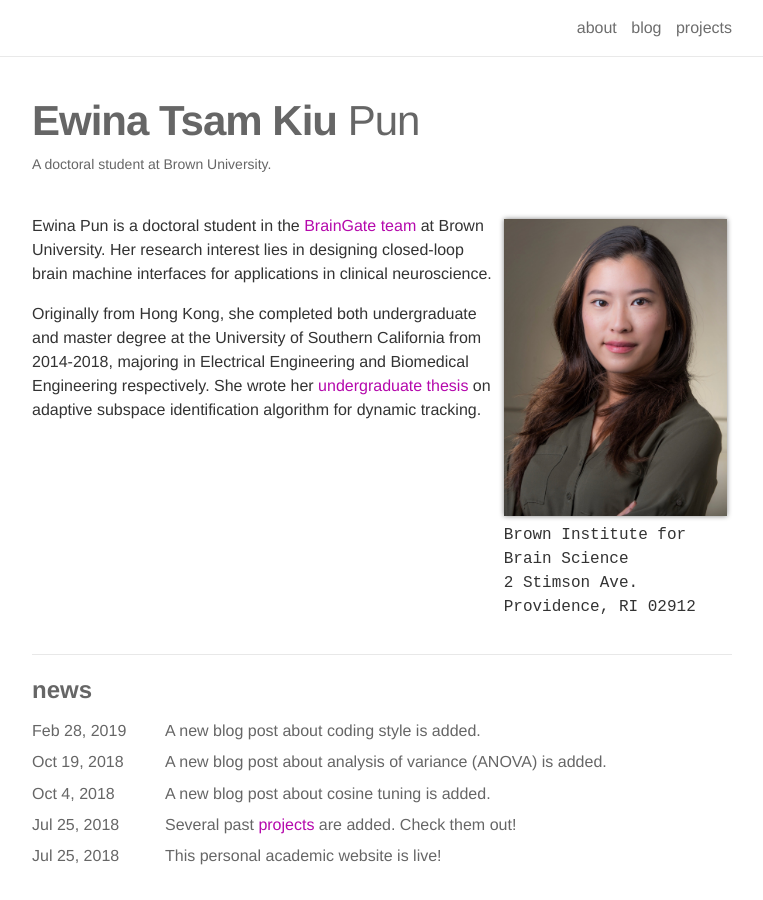
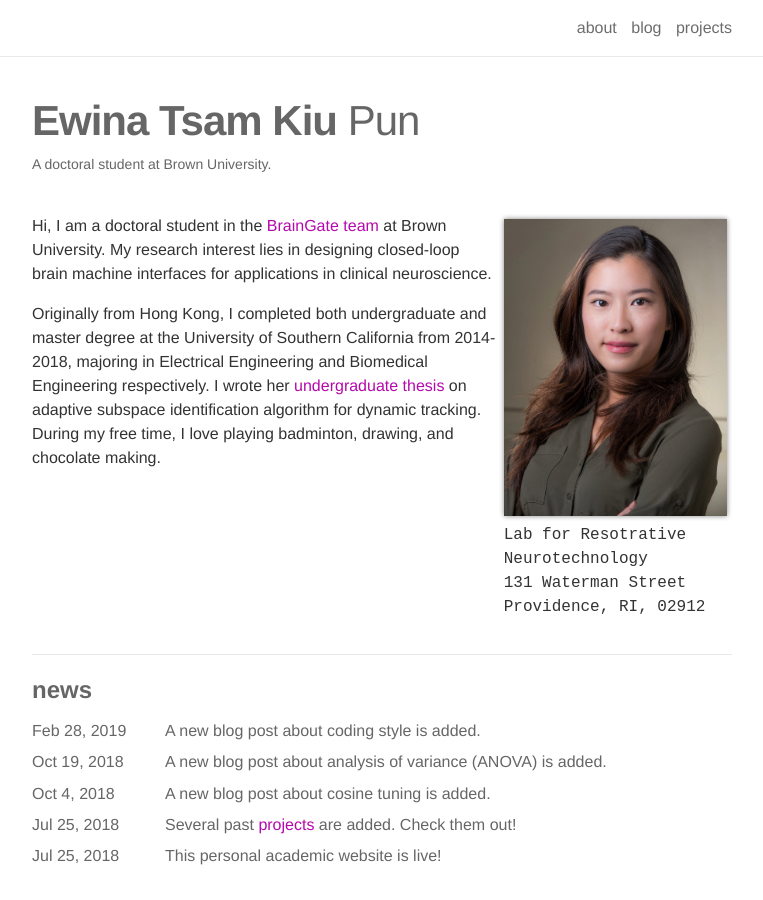
Before and after one commit to ewinapun/ewinapun.github.io, a Jekyll site: the page built from _pages/about.md, in a window 1280 px wide and 900 px high. Shown: the whole window, without its empty margins (258-1021 px from the left). Built offline with Jekyll 4.4.1, drawn with Linux system fonts in a browser that asks for light colours; nearby versions of some CDN libraries.

Commit message:
update bio

```diff
--- a/_pages/about.md
+++ b/_pages/about.md
@@ -8,14 +8,14 @@ profile:
   align: right
   image: prof_pic.jpg
   address: >
-    <p>Brown Institute for Brain Science</p>
-    <p>2 Stimson Ave.</p>
-    <p>Providence, RI 02912</p>
+    <p>Lab for Resotrative Neurotechnology</p>
+    <p>131 Waterman Street</p>
+    <p>Providence, RI, 02912</p>
 
 news: true
 social: true
 ---
 
-Ewina Pun is a doctoral student in the <a href="https://www.braingate.org/">BrainGate team</a> at Brown University. Her research interest lies in designing closed-loop brain machine interfaces for applications in clinical neuroscience.
+Hi, I am a doctoral student in the <a href="https://www.braingate.org/">BrainGate team</a> at Brown University. My research interest lies in designing closed-loop brain machine interfaces for applications in clinical neuroscience.
 
-Originally from Hong Kong, she completed both undergraduate and master degree at the University of Southern California from 2014-2018, majoring in Electrical Engineering and Biomedical Engineering respectively. She wrote her <a href="http://ewinapun.tk/projects/2_project/">undergraduate thesis</a> on adaptive subspace identification algorithm for dynamic tracking.
+Originally from Hong Kong, I completed both undergraduate and master degree at the University of Southern California from 2014-2018, majoring in Electrical Engineering and Biomedical Engineering respectively. I wrote her <a href="http://ewinapun.tk/projects/2_project/">undergraduate thesis</a> on adaptive subspace identification algorithm for dynamic tracking. During my free time, I love playing badminton, drawing, and chocolate making.
```
Also changed, not shown: _posts/2018-5-21-challenges-of-brain-decoding.md (added, +29 -0 lines).
